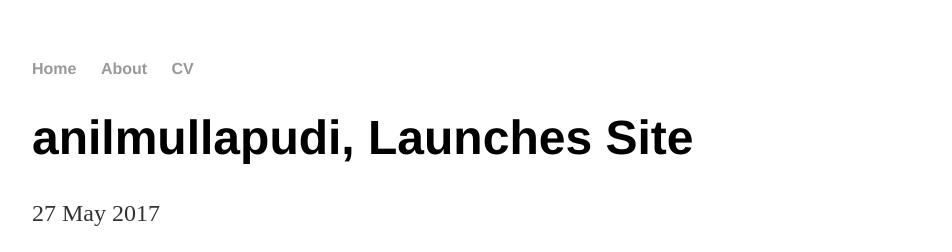
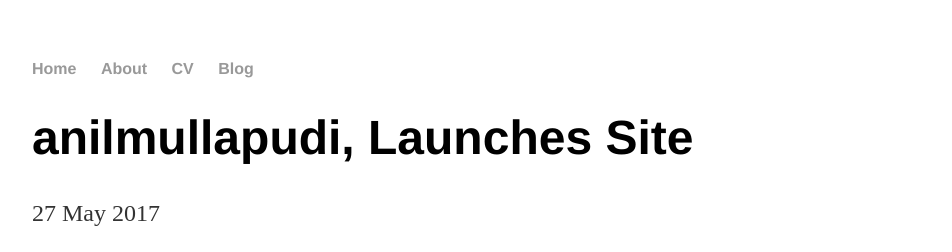
Before and after one commit to anilmullapudi/anil.github.io, a Jekyll site: the page built from _posts/2017-05-27-Linear-Algebra-Basics.md, in a window 1280 px wide and 900 px high. Shown: the top 252 px of the window, without its empty margins (160-1112 px from the left). Built offline with Jekyll 4.4.1, drawn with Linux system fonts in a browser that asks for light colours.

Commit message:
Update default.html

```diff
--- a/_layouts/default.html
+++ b/_layouts/default.html
@@ -11,7 +11,7 @@
 	        		<li><a href="/">Home</a></li>
 		        	<li><a href="/about">About</a></li>
 	        		<li><a href="/cv">CV</a></li>
-	        		<!--<li><a href="/blog">Blog</a></li>-->
+	        		<li><a href="/blog">Blog</a></li>
 	    		</ul>
 			</nav>
 			<div class="container">
```
